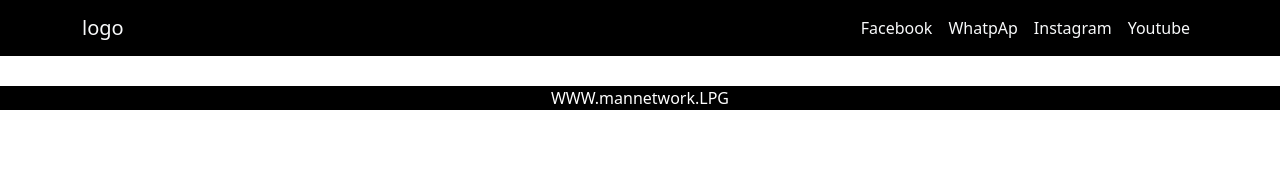
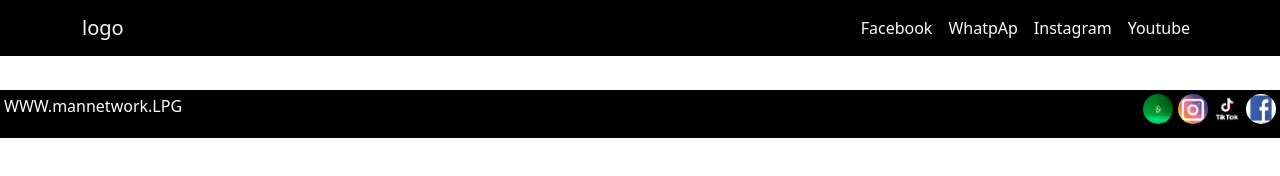
Before and after one commit to Awealth12/code-affairs, a plain HTML site: page index.html in a window 1280 px wide. Drawn offline with nearby package versions, Linux system fonts and the light colour scheme; no server answers.

Commit message:
i just created an html file a javascript file and a css file

```diff
--- a/index.html
+++ b/index.html
@@ -40,8 +40,17 @@
         </div>
     </nav >
     <section id="root" ></section>
-    <footer class="bg-black text-center text-white text-sm p-40px">
-        WWW.mannetwork.LPG</footer>
+    <div class="">
+    <footer class="bg-black text-white text-sm d-flex justify-content-between p-1 mt-1">
+    <p class="text-center">WWW.mannetwork.LPG</p>
+        <div class="justify-content-end text-center">
+        <img src="download 1.jpg" style="width: 30px; height:30px;border-radius: 20px; ">
+        <img src="download 2.jpg" alt=""style="width: 30px; height: 30px;border-radius: 20px;">
+        <img src="download.png" alt=""style="width: 30px; height: 30px;border-radius: 20px;">
+        <img src="download.jpg" alt=""style="width: 30px; height: 30px;border-radius: 20px;">
+    </footer>
+</div>
+</div>
     <script src="script.js"> </script>
 </body>
 </html>
--- a/style.css
+++ b/style.css
@@ -0,0 +1,3 @@
+display{
+    display: flex;
+}
```
Also changed, not shown: Group 103.png (added), Group 104.png (added), download 1.jpg (added), download 2.jpg (added), download.jpg (added), download.png (added), 1 other file.
